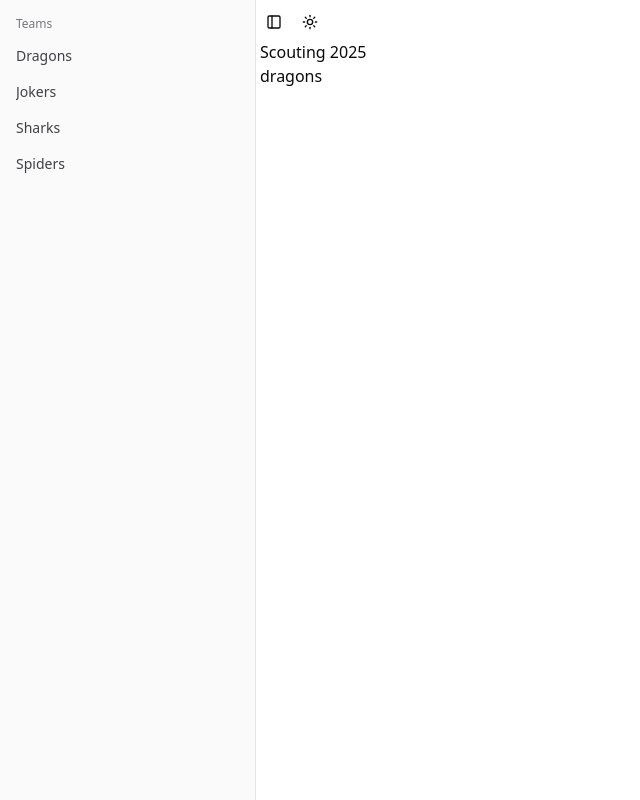
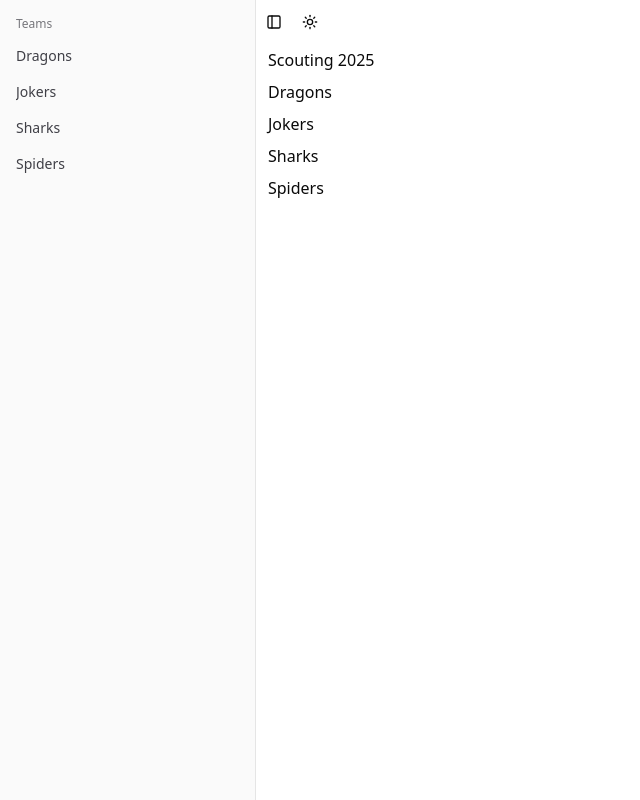
Before and after one commit to JPflaum/sveltehub-scouting, a SvelteKit app: page / in a window 1280 px wide. Shown: the whole page, without its empty margins (0-640 px from the left). Built offline with nearby package versions, Linux system fonts and the light colour scheme.

Commit message:
added routes for all teams on home site

```diff
--- a/src/routes/+page.svelte
+++ b/src/routes/+page.svelte
@@ -2,5 +2,10 @@
 	import { base } from '$app/paths';
 </script>
 
-<p>Scouting 2025</p>
-<a href="{base}/dragons">dragons</a>
+<div class="grid gap-2 p-2">
+	<p>Scouting 2025</p>
+	<a href="{base}/dragons">Dragons</a>
+	<a href="{base}/jokers">Jokers</a>
+	<a href="{base}/sharks">Sharks</a>
+	<a href="{base}/spiders">Spiders</a>
+</div>
```
